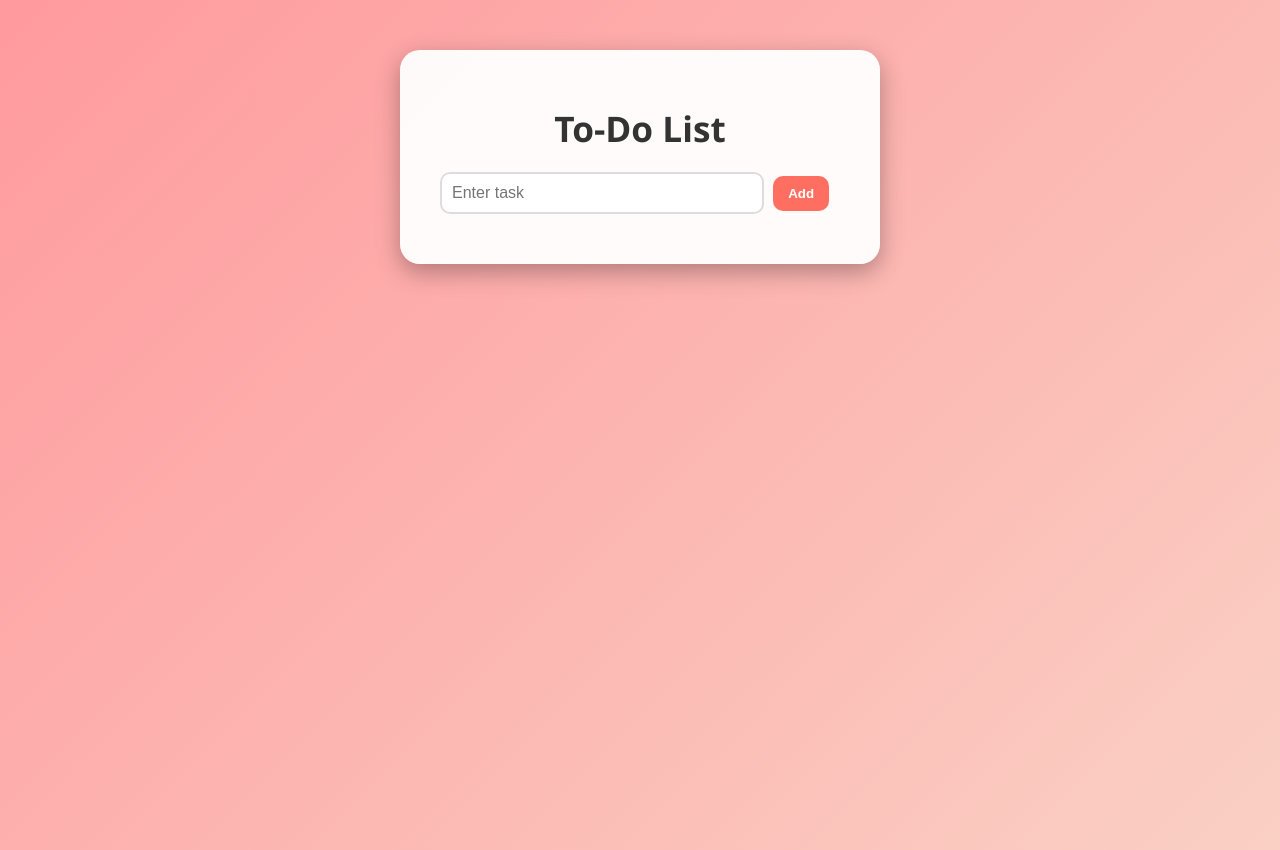
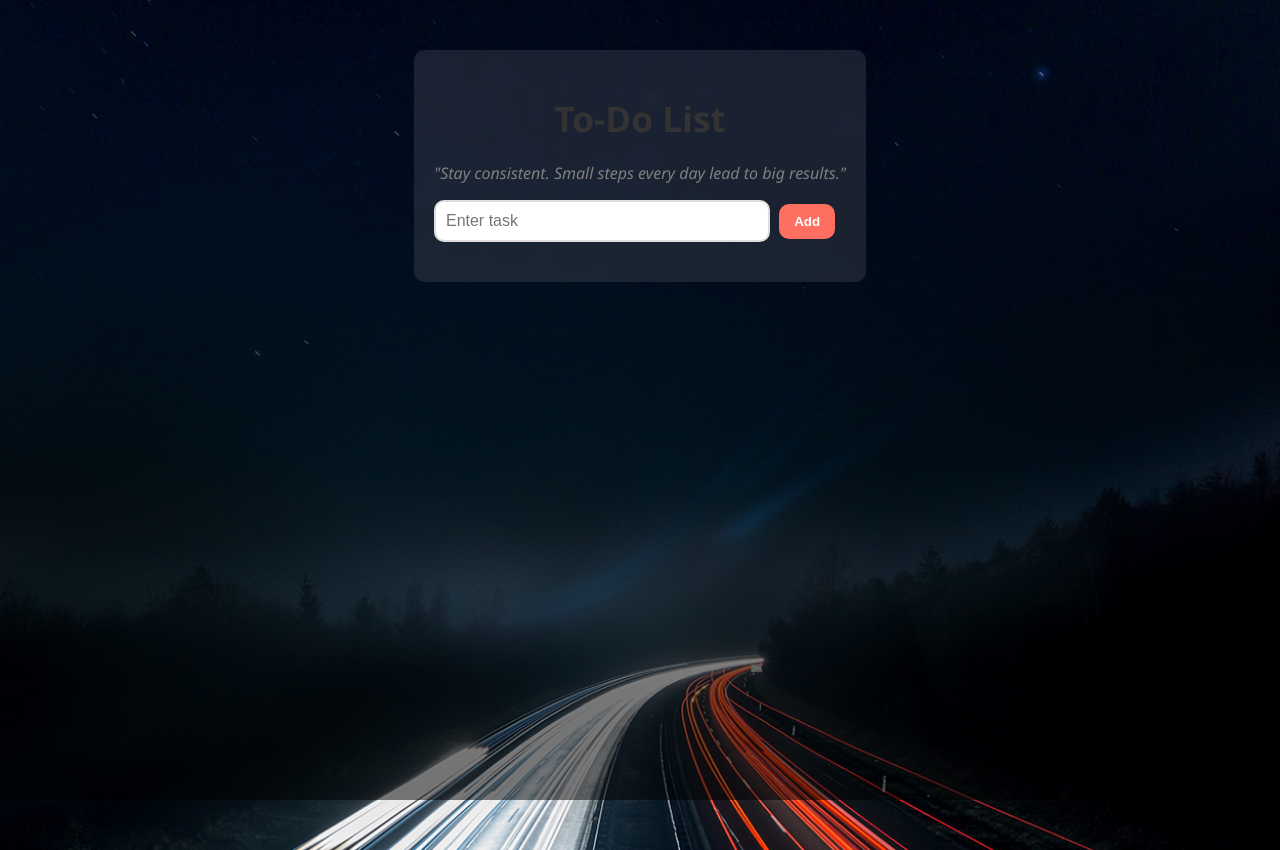
Before and after one commit to RoopashreeSC/Jenkins_todo_app, a Flask app: page / in a window 1280 px wide. Run offline with Flask 3, Linux system fonts and the light colour scheme.

Commit message:
Added background image with overlay after saving

```diff
--- a/static/style.css
+++ b/static/style.css
@@ -10,14 +10,31 @@ body {
     align-items: flex-start;
     padding-top: 50px;
 }
+/* Background image */
+.bg-image {
+    background: url("/static/bg.jpg") no-repeat center center fixed;
+    background-size: cover;
+    position: relative;
+    min-height: 100vh;
+}
 
+/* Dark overlay */
+.bg-image::before {
+    content: "";
+    position: fixed;
+    top: 0;
+    left: 0;
+    width: 100%;
+    height: 100%;
+    background: rgba(0, 0, 0, 0.5); /* adjust darkness here */
+    z-index: -1;
+}
 /* Main container */
 #main-content {
-    background-color: rgba(255, 255, 255, 0.95);
-    border-radius: 20px;
-    padding: 30px 40px;
-    width: 400px;
-    box-shadow: 0 8px 25px rgba(0,0,0,0.3);
+    background: rgba(255, 255, 255, 0.1);
+    padding: 20px;
+    border-radius: 10px;
+    backdrop-filter: blur(5px);
 }
 
 /* Heading */
--- a/templates/index.html
+++ b/templates/index.html
@@ -4,10 +4,12 @@
     <title>To-Do List</title>
     <link rel="stylesheet" href="{{ url_for('static', filename='style.css') }}">
 </head>
-<body>
-    <div id="main-content">
+<body class="bg-image">
+    <div id="main-content" style="color: white;">
         <h1>To-Do List</h1>
-
+        <p style="font-style: italic; color: gray;">
+            "Stay consistent. Small steps every day lead to big results."
+        </p>
         <form method="POST">
             <input type="text" name="task" placeholder="Enter task" required>
             <button type="submit">Add</button>
```
